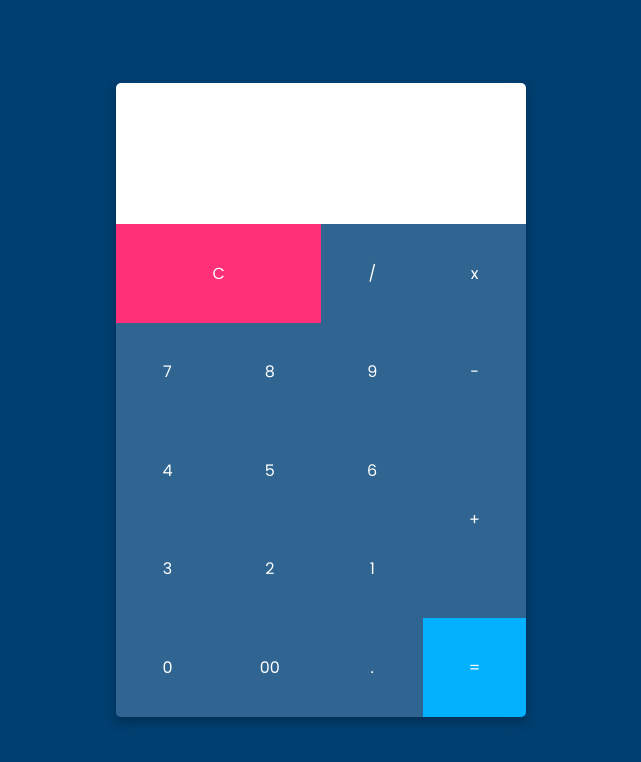
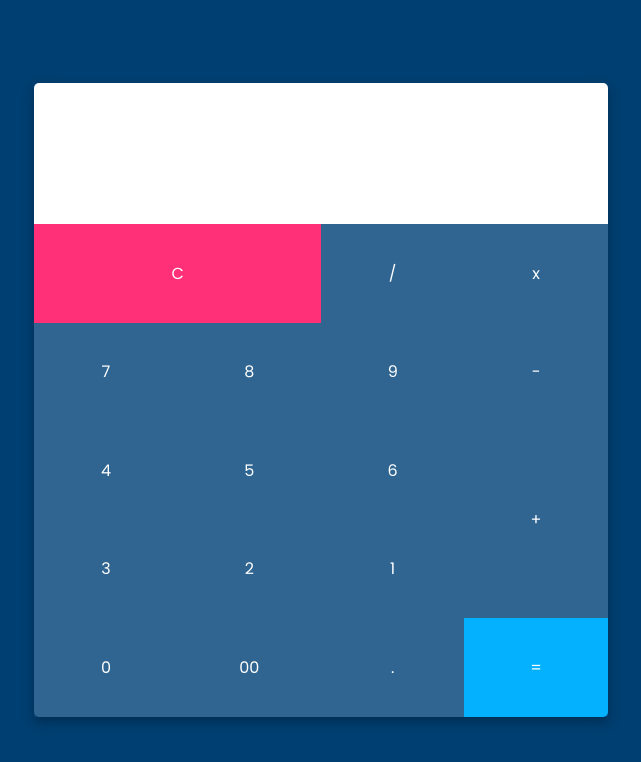
Before and after one commit to shashwat-sagar/Calculator-Project, a plain HTML site: page index.html in a window 1024 px wide. Shown: the whole page, without its empty margins (191-832 px from the left). Drawn offline with Linux system fonts and the light colour scheme.

Commit message:
Update style.css

```diff
--- a/style.css
+++ b/style.css
@@ -53,7 +53,7 @@ body {
 }
 @media only screen and (max-width: 1080px) and (min-width: 901px) {
   .calculator span {
-    width: 10vw;
+    width: 14vw;
   }
 }
 
```
